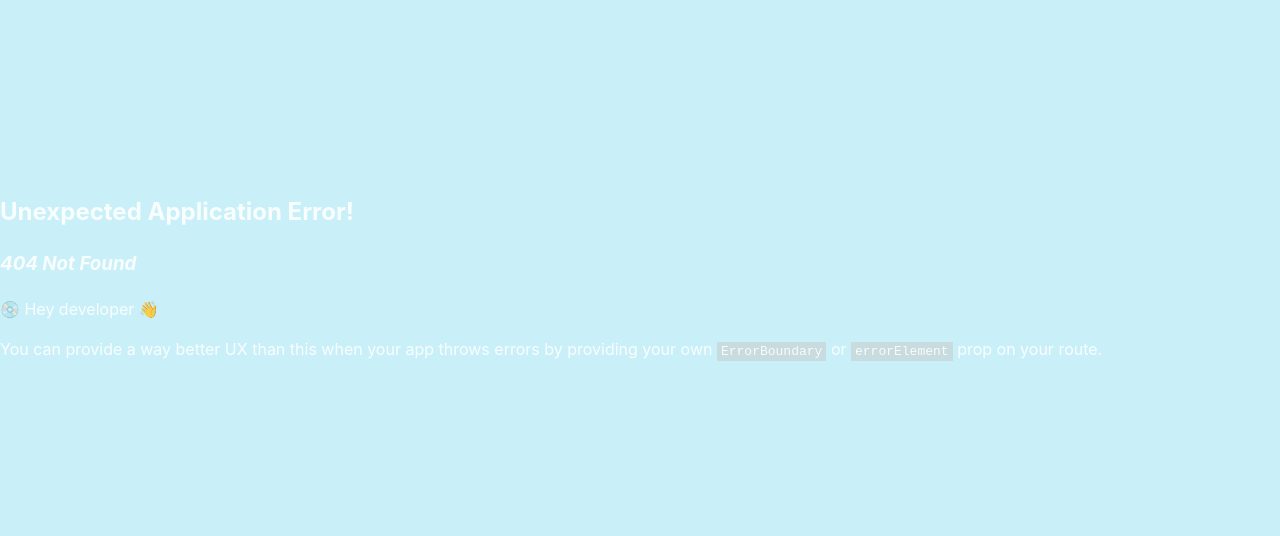
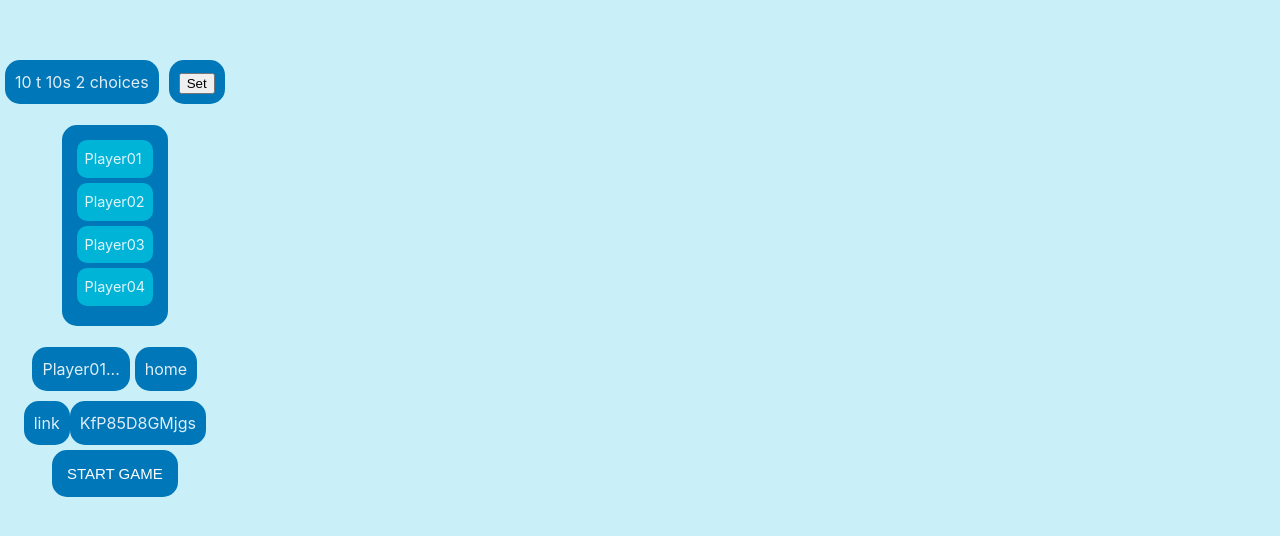
Before and after one commit to shaynlink/reacoustic, a React (Vite) app: page /room in a window 1280 px wide. Before the commit this address had no page. Shown: the part 124-660 px from the top of the page. Built offline with nearby package versions, Linux system fonts and the light colour scheme.

Commit message:
start room page

```diff
--- a/src/Router.tsx
+++ b/src/Router.tsx
@@ -1,10 +1,15 @@
 import { createBrowserRouter } from 'react-router-dom'
 import Home from './pages/home/home'
+import Room from './pages/room/room'
 
 const router = createBrowserRouter([
   {
     path: '/',
     element: <Home />
+  },
+  {
+    path: '/room',
+    element: <Room />
   }
 ])
 
--- a/src/index.css
+++ b/src/index.css
@@ -76,8 +76,85 @@ h1{
   width: 250px;
   height: 40px;
 }
+
 input::placeholder {
   color: white;
   text-align: center;
 
 }
+
+.lobby-container {
+  place-items: center;
+}
+
+.line-room {
+  display: flex;
+  justify-content: space-between;
+  padding: 5px;
+}
+
+.stat-room {
+  background-color: #0077B8;
+  border-radius: 15px;
+  padding: 10px;
+}
+
+.settings {
+  background-color: #0077B8;
+  border-radius: 15px;
+  padding: 10px;
+  margin-left: 10px;
+}
+
+.player-list {
+  background-color: #0077B8;
+  list-style: none;
+  border-radius: 15px;
+  padding: 15px;
+}
+
+.player-item {
+  background-color: #00B4D8;
+  border-radius: 10px;
+  padding: 8px;
+  margin-bottom: 5px;
+  font-size: 90%;
+}
+
+.playerName-homeButton {
+  display: flex;
+  flex-direction: column;
+}
+
+.current-player {
+  background-color: #0077B8;
+  border-radius: 15px;
+  padding: 10px;
+
+}
+.home-button {
+  background-color: #0077B8;
+  border-radius: 15px;
+  padding: 10px;
+  margin-left: 5px;
+}
+.link{
+  background-color: #0077B8;
+  border-radius: 15px;
+  padding: 10px;
+}
+
+.game-code {
+  background-color: #0077B8;
+  border-radius: 15px;
+  padding: 10px;
+}
+
+.start-game-btn {
+  background-color: #0077B8;
+  border-radius: 15px;
+  border: none;
+  color: white;
+  padding: 15px;
+  font-size: 15px;
+}
--- /dev/null
+++ b/src/pages/room/room.tsx
@@ -0,0 +1,42 @@
+function Room (): JSX.Element {
+  const players = ['Player01', 'Player02', 'Player03', 'Player04']
+  const gameCode = 'KfP85D8GMjgs'
+  return (
+    <div className="lobby-container">
+      <div className="line-room">
+        <div className="stat-room">
+          <span>10 t </span>
+          <span>10s </span>
+          <span>2 choices</span>
+        </div>
+        <div className="settings">
+          <button>Set</button>
+        </div>
+      </div>
+      <ul className="player-list">
+        {players.map((player, index) => (
+          <li key={index} className="player-item">{player}</li>
+        ))}
+      </ul>
+      <div className="line-room">
+        <div className="current-player">
+          <span>Player01...</span>
+        </div>
+        <div className= "home-button">
+        <span>home</span>
+        </div>
+      </div>
+      <div className="line-room">
+        <div className="link">
+          <span>link</span>
+        </div>
+        <div className="game-code">
+          <span>{gameCode}</span>
+        </div>
+      </div>
+        <button className="start-game-btn">START GAME</button>
+    </div>
+  )
+}
+
+export default Room
```
Also changed, not shown: src/pages/room/room.module.scss (added).
